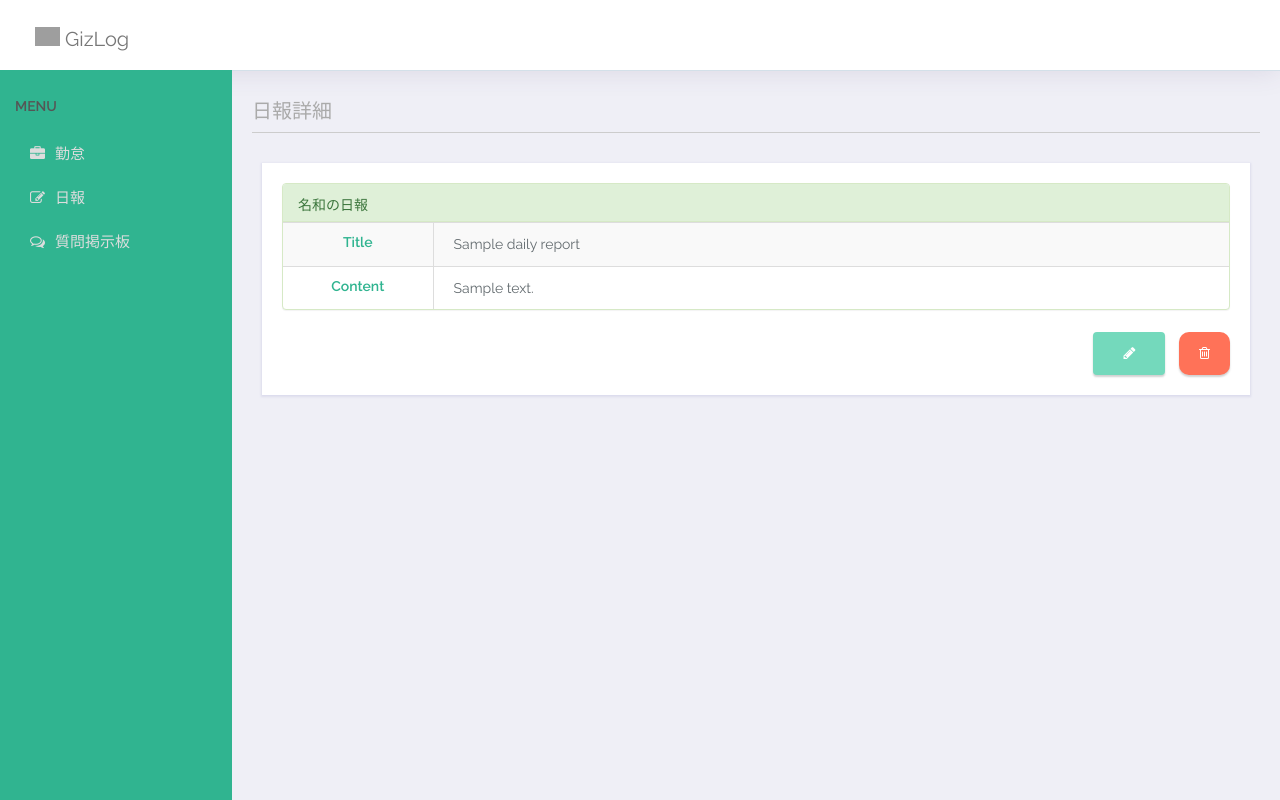
After one commit to katsumasa0514/gizlog_py, a Flask app: template app/templates/daily_report/show.html in a window 1280 px wide. The commit adds this page. Run offline with Flask 2, Linux system fonts and the light colour scheme; the template is opened without the code that fills it: most values are stand-ins (such as "Sample title", 1, 10 or a date in 2020); parts of the project's set-up code (start-up, migrations or seed data) failed here and were passed over; some libraries are stand-ins or nearby versions; grey boxes are pictures that could not be loaded.

Commit message:
新規作成機能作成、詳細画面作成、一覧表示作成（表示のみ）完了

```diff
--- a/app/app.py
+++ b/app/app.py
@@ -1,6 +1,8 @@
 from flask import Flask, render_template, request
 
-from app.database import init_db
+from app.database import init_db, db
+
+from models.models import DailyReport
 
 import models
 
@@ -21,7 +23,16 @@ def wellcom():
 
 @app.route('/report')
 def index():
-    return render_template("daily_report/index.html")
+    daily_reports = DailyReport.query.all()
+
+    return render_template("daily_report/index.html", daily_reports=daily_reports)
+
+@app.route('/<int:id>')
+def show(id):
+    daily_reports = DailyReport.query.filter(DailyReport.id == id).all()
+    """ print(daily_reports, flush=True) """
+
+    return render_template("daily_report/show.html", daily_reports=daily_reports)
 
 @app.route('/create', methods=["GET", "POST"])
 def create():
@@ -29,8 +40,10 @@ def create():
         date = request.form.get('date')
         title = request.form.get('title')
         content = request.form.get('content')
+        daily_report = DailyReport(date, title, content)
 
-        db.session.add(app)
+        db.session.add(daily_report)
+        db.session.commit()
 
     return render_template("daily_report/create.html")
 
--- /dev/null
+++ b/app/templates/daily_report/show.html
@@ -0,0 +1,37 @@
+{% extends "home/application.html" %}
+{% block body %}
+
+<h1 class="brand-header">日報詳細</h1>
+<div class="main-wrap">
+  <div class="panel panel-success">
+    <div class="panel-heading">
+      名和の日報
+    </div>
+    <div class="table-responsive">
+      <table class="table table-striped table-bordered">
+        {% for daily_report in daily_reports %}
+        <tbody>
+          <tr>
+            <th class="table-column">Title</th>
+            <td class="td-text">{{ daily_report.title }}</td>
+          </tr>
+          <tr>
+            <th class="table-column">Content</th>
+            <td class='td-text'>{{ daily_report.content }}</td>
+          </tr>
+        </tbody>
+        {% endfor %}
+      </table>
+    </div>
+  </div>
+  <div class="btn-bottom-wrapper">
+    <a class="btn btn-edit" href=""><i class="fa fa-pencil" aria-hidden="true"></i></a>
+    <div class="btn-delete">
+      <form>
+        <button class="btn btn-danger" type="submit"><i class="fa fa-trash-o"></i></button>
+      </form>
+    </div>
+  </div>
+</div>
+
+{% endblock %}
--- a/models/models.py
+++ b/models/models.py
@@ -14,3 +14,8 @@ class DailyReport(db.Model):
     created_at = db.Column(db.DateTime, nullable=False, default=datetime.now)
     updated_at = db.Column(db.DateTime, nullable=False, default=datetime.now, onupdate=datetime.now)
     deleted_at = db.Column(db.DateTime, nullable=True, onupdate=datetime.now)
+
+    def __init__(self, reporting_time, title, content):
+        self.title = title
+        self.content = content
+        self.reporting_time = reporting_time
```
Also changed, not shown: app/templates/daily_report/edit.html (added, +25 -0 lines), app/templates/daily_report/index.html (+5 -3 lines).
